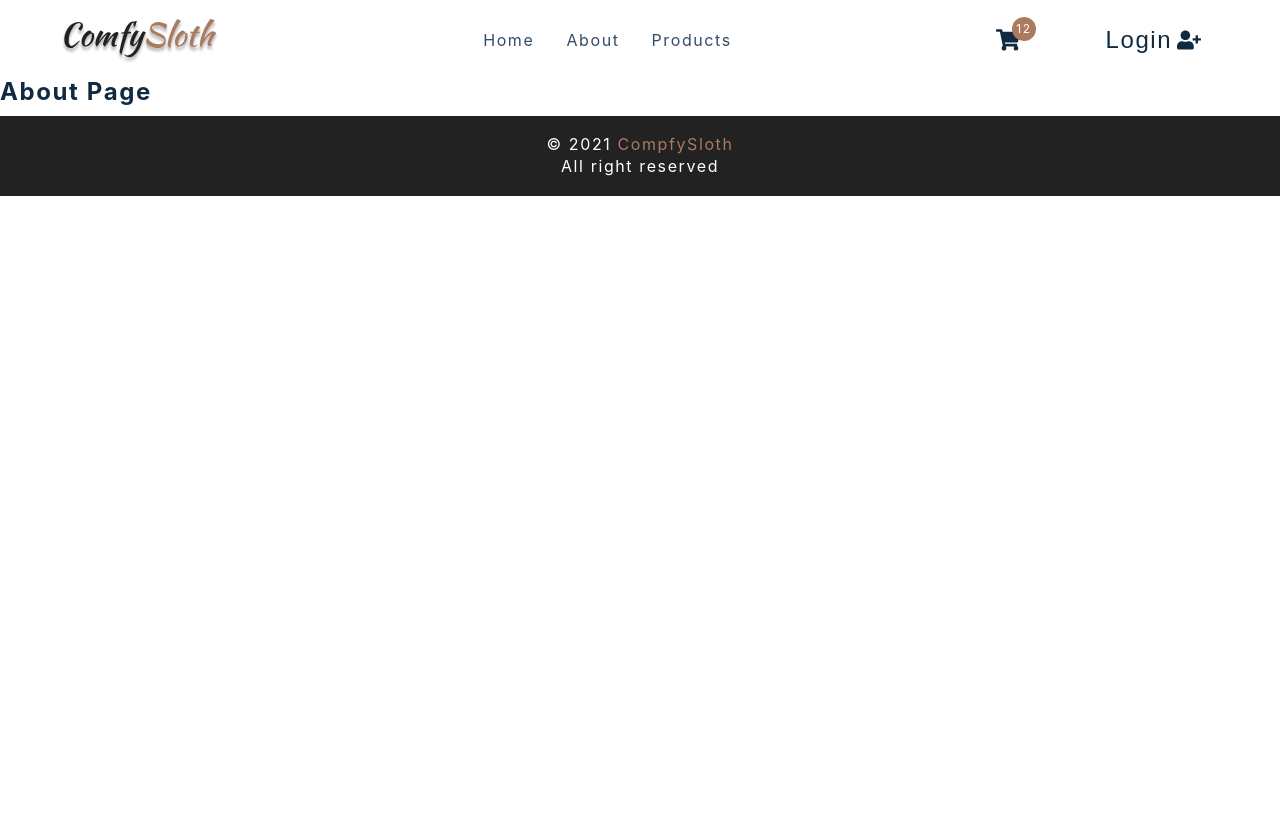
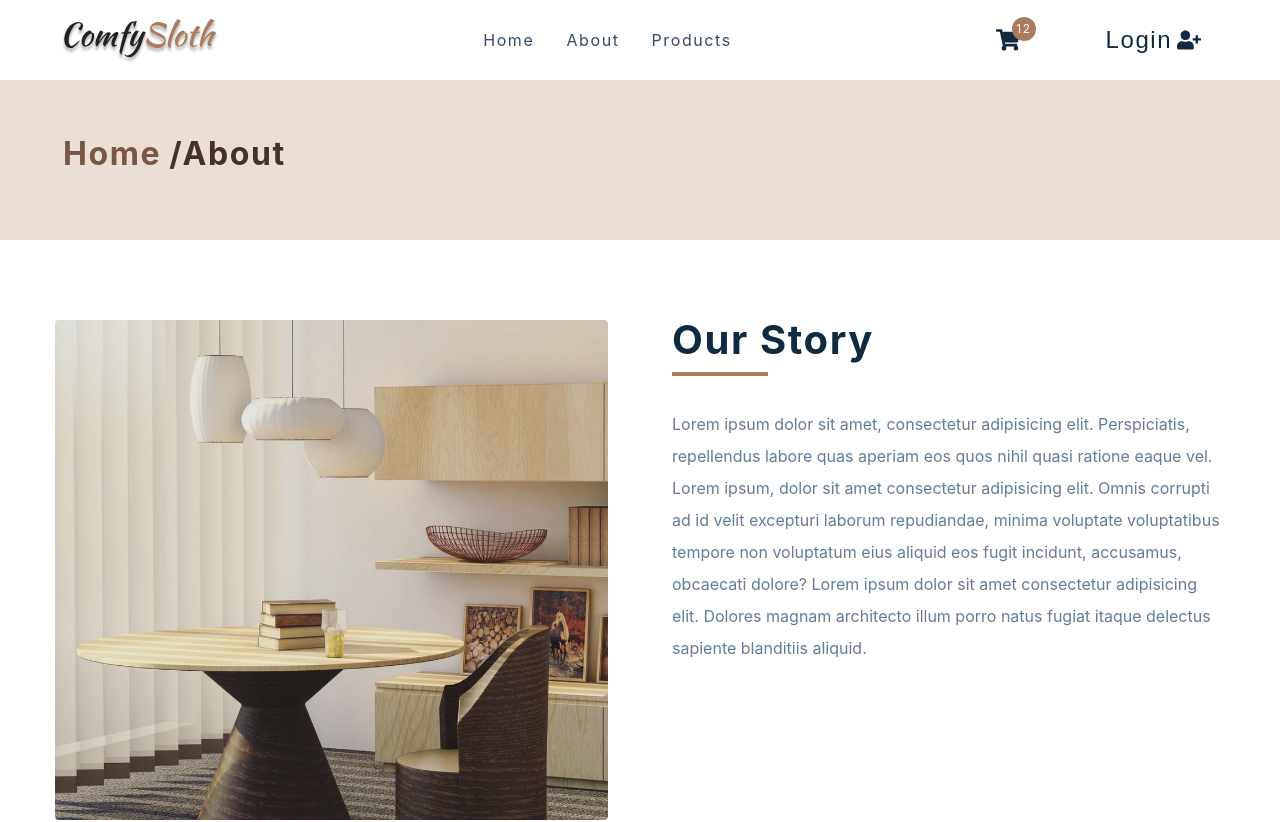
Before and after one commit to wkoziel/React-E-Commerce, a React (Create React App) app: page /about in a window 1280 px wide. Shown: the top 822 px of the page. Before the commit the page ends 800 px from the top, so only its background shows below. Built offline with nearby package versions, Linux system fonts and the light colour scheme.

Commit message:
About page

```diff
--- a/src/components/PageHero.js
+++ b/src/components/PageHero.js
@@ -1,8 +1,16 @@
 import React from 'react'
 import styled from 'styled-components'
 import { Link } from 'react-router-dom'
-const PageHero = () => {
-  return <h4>page hero</h4>
+const PageHero = ({ title }) => {
+  return (
+    <Wrapper>
+      <div className='section-center'>
+        <h3>
+          <Link to='/'>Home</Link>/{title}
+        </h3>
+      </div>
+    </Wrapper>
+  )
 }
 
 const Wrapper = styled.section`
--- a/src/pages/AboutPage.js
+++ b/src/pages/AboutPage.js
@@ -4,7 +4,31 @@ import { PageHero } from '../components'
 import aboutImg from '../assets/hero-bcg.jpeg'
 
 const AboutPage = () => {
-  return <h4>about page</h4>
+  return (
+    <main>
+      <PageHero title='about' />
+      <Wrapper className='page section section-center'>
+        <img src={aboutImg} alt='nice desk' />
+        <article>
+          <div className='title'>
+            <h2>our story</h2>
+            <div className='underline'></div>
+            <p>
+              Lorem ipsum dolor sit amet, consectetur adipisicing elit.
+              Perspiciatis, repellendus labore quas aperiam eos quos nihil quasi
+              ratione eaque vel. Lorem ipsum, dolor sit amet consectetur
+              adipisicing elit. Omnis corrupti ad id velit excepturi laborum
+              repudiandae, minima voluptate voluptatibus tempore non voluptatum
+              eius aliquid eos fugit incidunt, accusamus, obcaecati dolore?
+              Lorem ipsum dolor sit amet consectetur adipisicing elit. Dolores
+              magnam architecto illum porro natus fugiat itaque delectus
+              sapiente blanditiis aliquid.
+            </p>
+          </div>
+        </article>
+      </Wrapper>
+    </main>
+  )
 }
 
 const Wrapper = styled.section`
--- a/src/pages/CheckoutPage.js
+++ b/src/pages/CheckoutPage.js
@@ -6,7 +6,14 @@ import { useCartContext } from '../context/cart_context'
 import { Link } from 'react-router-dom'
 
 const CheckoutPage = () => {
-  return <h4>checkout page</h4>
+  return (
+    <main>
+      <PageHero title='checkout' />
+      <Wrapper className='page'>
+        <h1>checkout here</h1>
+      </Wrapper>
+    </main>
+  )
 }
 const Wrapper = styled.div``
 export default CheckoutPage
```
